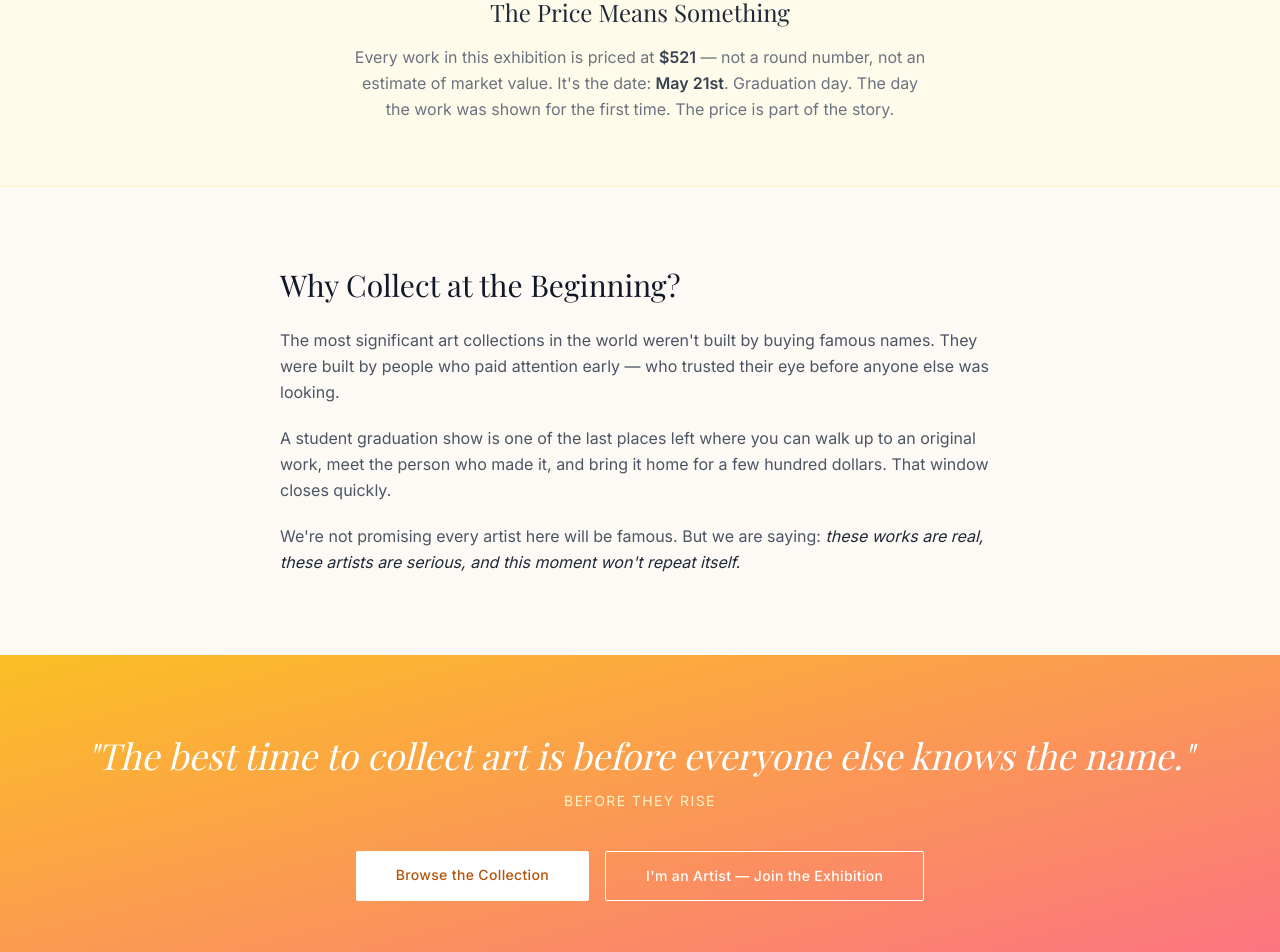
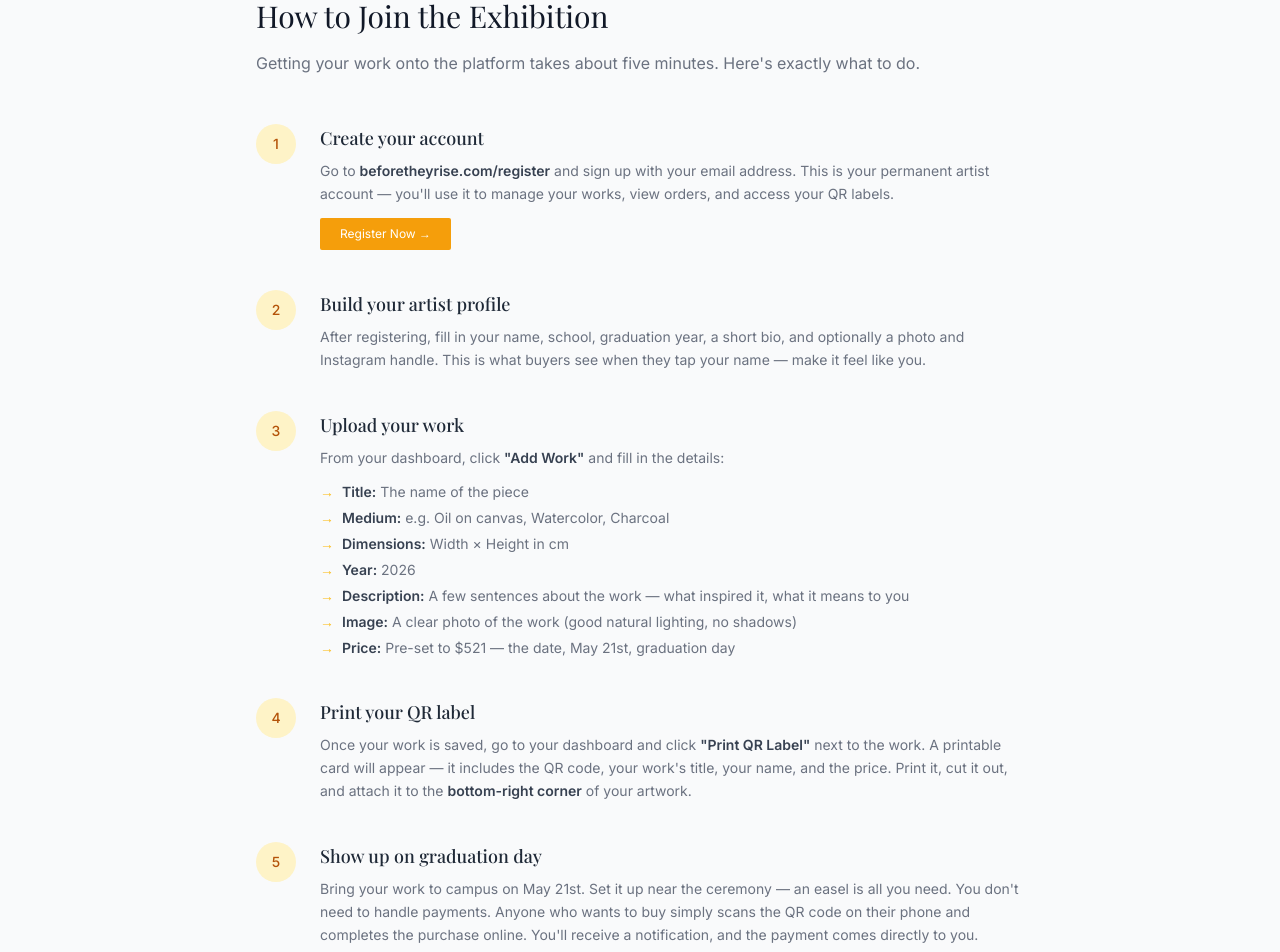
Before and after one commit to haodongtuo/artplatform, a Next.js app: page /about in a window 1280 px wide. Shown: the part 2900-3852 px from the top of the page. Built offline with nearby package versions, Linux system fonts and the light colour scheme; a web font is replaced by a local one.

Commit message:
about: add artist registration & upload guide section

```diff
--- a/app/about/page.tsx
+++ b/app/about/page.tsx
@@ -143,6 +143,112 @@ export default function AboutPage() {
         </div>
       </section>
 
+      {/* How to Register & Upload */}
+      <section className="bg-gray-50 border-y border-gray-100 py-20 px-6">
+        <div className="max-w-3xl mx-auto">
+          <span className="inline-block bg-amber-100 text-amber-700 text-xs font-medium tracking-widest uppercase px-3 py-1 rounded-full mb-6">
+            For Artists
+          </span>
+          <h2 className="serif text-3xl font-light text-gray-900 mb-4">How to Join the Exhibition</h2>
+          <p className="text-gray-500 text-base leading-relaxed mb-12">
+            Getting your work onto the platform takes about five minutes. Here's exactly what to do.
+          </p>
+
+          <div className="space-y-10">
+            {/* Step 1 */}
+            <div className="flex gap-6">
+              <div className="flex-shrink-0 w-10 h-10 rounded-full bg-amber-100 flex items-center justify-center text-amber-700 font-medium text-sm">1</div>
+              <div>
+                <h3 className="serif text-lg font-medium text-gray-800 mb-2">Create your account</h3>
+                <p className="text-sm text-gray-500 leading-relaxed mb-3">
+                  Go to <strong className="text-gray-700">beforetheyrise.com/register</strong> and sign up with your email address.
+                  This is your permanent artist account — you'll use it to manage your works, view orders, and access your QR labels.
+                </p>
+                <Link href="/register" className="inline-block text-xs bg-amber-500 hover:bg-amber-600 text-white px-5 py-2 rounded-sm transition-colors">
+                  Register Now →
+                </Link>
+              </div>
+            </div>
+
+            {/* Step 2 */}
+            <div className="flex gap-6">
+              <div className="flex-shrink-0 w-10 h-10 rounded-full bg-amber-100 flex items-center justify-center text-amber-700 font-medium text-sm">2</div>
+              <div>
+                <h3 className="serif text-lg font-medium text-gray-800 mb-2">Build your artist profile</h3>
+                <p className="text-sm text-gray-500 leading-relaxed">
+                  After registering, fill in your name, school, graduation year, a short bio, and optionally a photo and Instagram handle.
+                  This is what buyers see when they tap your name — make it feel like you.
+                </p>
+              </div>
+            </div>
+
+            {/* Step 3 */}
+            <div className="flex gap-6">
+              <div className="flex-shrink-0 w-10 h-10 rounded-full bg-amber-100 flex items-center justify-center text-amber-700 font-medium text-sm">3</div>
+              <div>
+                <h3 className="serif text-lg font-medium text-gray-800 mb-2">Upload your work</h3>
+                <p className="text-sm text-gray-500 leading-relaxed mb-3">
+                  From your dashboard, click <strong className="text-gray-700">"Add Work"</strong> and fill in the details:
+                </p>
+                <ul className="text-sm text-gray-500 space-y-1.5 pl-0">
+                  {[
+                    { field: 'Title', note: 'The name of the piece' },
+                    { field: 'Medium', note: 'e.g. Oil on canvas, Watercolor, Charcoal' },
+                    { field: 'Dimensions', note: 'Width × Height in cm' },
+                    { field: 'Year', note: '2026' },
+                    { field: 'Description', note: 'A few sentences about the work — what inspired it, what it means to you' },
+                    { field: 'Image', note: 'A clear photo of the work (good natural lighting, no shadows)' },
+                    { field: 'Price', note: 'Pre-set to $521 — the date, May 21st, graduation day' },
+                  ].map(item => (
+                    <li key={item.field} className="flex gap-2">
+                      <span className="text-amber-400">→</span>
+                      <span><strong className="text-gray-700">{item.field}:</strong> {item.note}</span>
+                    </li>
+                  ))}
+                </ul>
+              </div>
+            </div>
+
+            {/* Step 4 */}
+            <div className="flex gap-6">
+              <div className="flex-shrink-0 w-10 h-10 rounded-full bg-amber-100 flex items-center justify-center text-amber-700 font-medium text-sm">4</div>
+              <div>
+                <h3 className="serif text-lg font-medium text-gray-800 mb-2">Print your QR label</h3>
+                <p className="text-sm text-gray-500 leading-relaxed">
+                  Once your work is saved, go to your dashboard and click <strong className="text-gray-700">"Print QR Label"</strong> next to the work.
+                  A printable card will appear — it includes the QR code, your work's title, your name, and the price.
+                  Print it, cut it out, and attach it to the <strong className="text-gray-700">bottom-right corner</strong> of your artwork.
+                </p>
+              </div>
+            </div>
+
+            {/* Step 5 */}
+            <div className="flex gap-6">
+              <div className="flex-shrink-0 w-10 h-10 rounded-full bg-amber-100 flex items-center justify-center text-amber-700 font-medium text-sm">5</div>
+              <div>
+                <h3 className="serif text-lg font-medium text-gray-800 mb-2">Show up on graduation day</h3>
+                <p className="text-sm text-gray-500 leading-relaxed">
+                  Bring your work to campus on May 21st. Set it up near the ceremony — an easel is all you need.
+                  You don't need to handle payments. Anyone who wants to buy simply scans the QR code on their phone and completes the purchase online.
+                  You'll receive a notification, and the payment comes directly to you.
+                </p>
+              </div>
+            </div>
+          </div>
+
+          {/* Tip box */}
+          <div className="mt-12 bg-white rounded-xl border border-amber-100 p-6">
+            <p className="text-sm font-medium text-gray-700 mb-2">💡 Tips for a great listing</p>
+            <ul className="text-sm text-gray-500 space-y-1.5">
+              <li className="flex gap-2"><span className="text-amber-400">→</span><span>Photograph your work in natural daylight — it makes a huge difference.</span></li>
+              <li className="flex gap-2"><span className="text-amber-400">→</span><span>Write your description in first person. Buyers want to hear <em>you</em>, not a press release.</span></li>
+              <li className="flex gap-2"><span className="text-amber-400">→</span><span>Upload before May 15th so your work has time to appear in the gallery before the event.</span></li>
+              <li className="flex gap-2"><span className="text-amber-400">→</span><span>Check with your school about setting up near the commencement venue — most are supportive, but confirm in advance.</span></li>
+            </ul>
+          </div>
+        </div>
+      </section>
+
       {/* Why $521 */}
       <section className="bg-amber-50 border-y border-amber-100 py-16 px-6 text-center">
         <div className="max-w-xl mx-auto">
```
